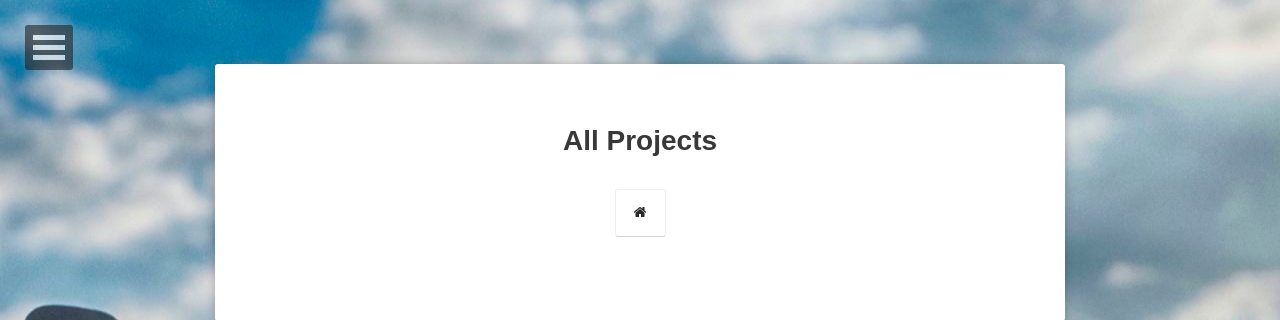
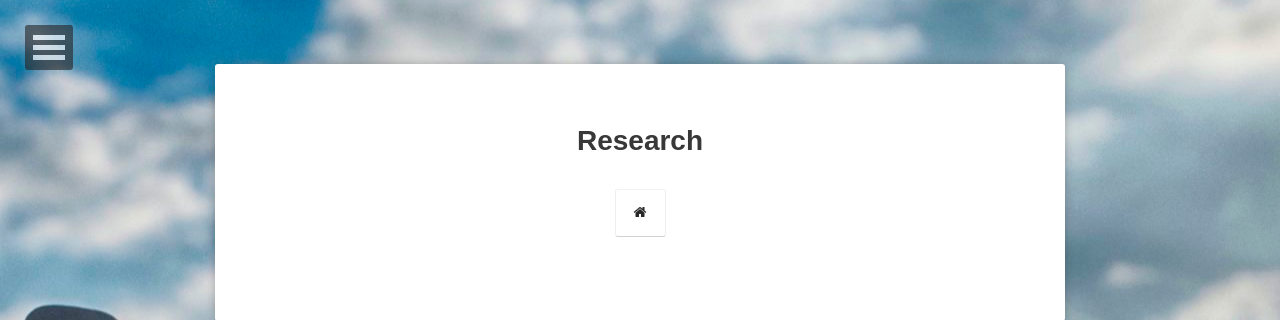
Before and after one commit to vigyan16/vigyan16.github.io, a Jekyll site: the page built from projects/index.md, in a window 1280 px wide. Shown: the top 320 px of the page. Built offline with Jekyll 4.4.1, drawn with Linux system fonts in a browser that asks for light colours; some web fonts are replaced.

```diff
--- a/_data/navigation.yml
+++ b/_data/navigation.yml
@@ -1,6 +1,6 @@
 # Site navigation links
 
-- title: Projects
+- title: Research
   url: /projects/
 
 - title: Resume
--- a/projects/index.md
+++ b/projects/index.md
@@ -1,5 +1,5 @@
 ---
 layout: project
-title: All Projects
-excerpt: "A List of Projects"
+title: Research
+excerpt: "A List of Research Posts"
 ---
```
Also changed, not shown: about/index.md (+1 -1 lines), 8 other files.
